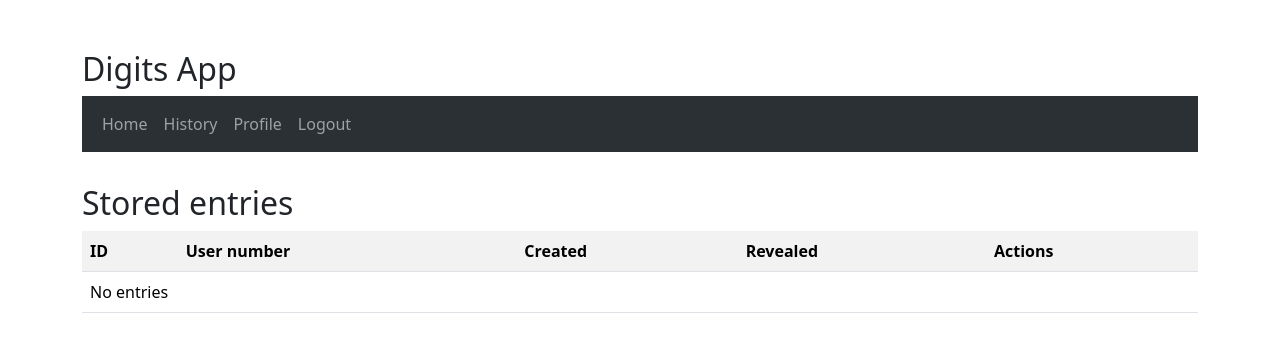
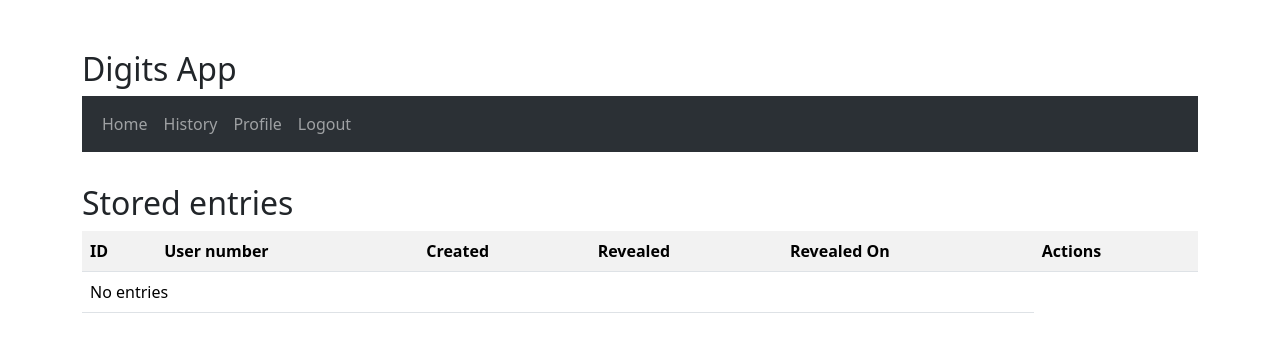
Before and after one commit to tidders2000/digits, a Django app: page /list/ in a window 1280 px wide. Shown: the top 352 px of the page. Run offline with Django 5.2, Linux system fonts and the light colour scheme; the visitor is signed in with stand-in values (Sample User, id 1); data that the repository does not hold is empty.

Commit message:
tweaks to history list

```diff
--- a/templates/digits/list.html
+++ b/templates/digits/list.html
@@ -2,19 +2,37 @@
 {% block content %}
   <h2>Stored entries</h2>
   <table  class="table table-striped">
-    <tr><th>ID</th><th>User number</th><th>Created</th><th>Revealed</th><th>Actions</th></tr>
+    <tr><th>ID</th><th>User number</th><th>Created</th><th>Revealed</th><th>Revealed On</th></th><th>Actions</th></tr>
     {% for e in entries %}
     <tr>
       <td>{{ e.id }}</td>
       <td>{{ e.user_number }}</td>
       <td>{{ e.created_at }}</td>
-      <td>{{ e.revealed }}</td>
       <td>
+         {% if e.revealed %}
+            Unlocked
+          {% else %}
+          Locked
+         {% endif %}
+
+
+
+      </td>
+      <td>
+        {% if e.revealed %}
+        {{ e.challenge_created_at}}
+           {% endif %}
+      </td>
+      <td>
+           {% if e.revealed %}
+           Closed
+           {% else %}
         <a href="{% url 'digits:reveal_request' e.id %}">Request reveal</a>
+          {% endif %}
         {% if e.revealed %}
           <form method="post" action="{% url 'digits:delete_entry' e.id %}" style="display:inline">
             {% csrf_token %}
-            <button type="submit">Delete</button>
+            <button type="submit" class="btn btn-primary btn-sm">Delete</button>
           </form>
         {% endif %}
       </td>
```
